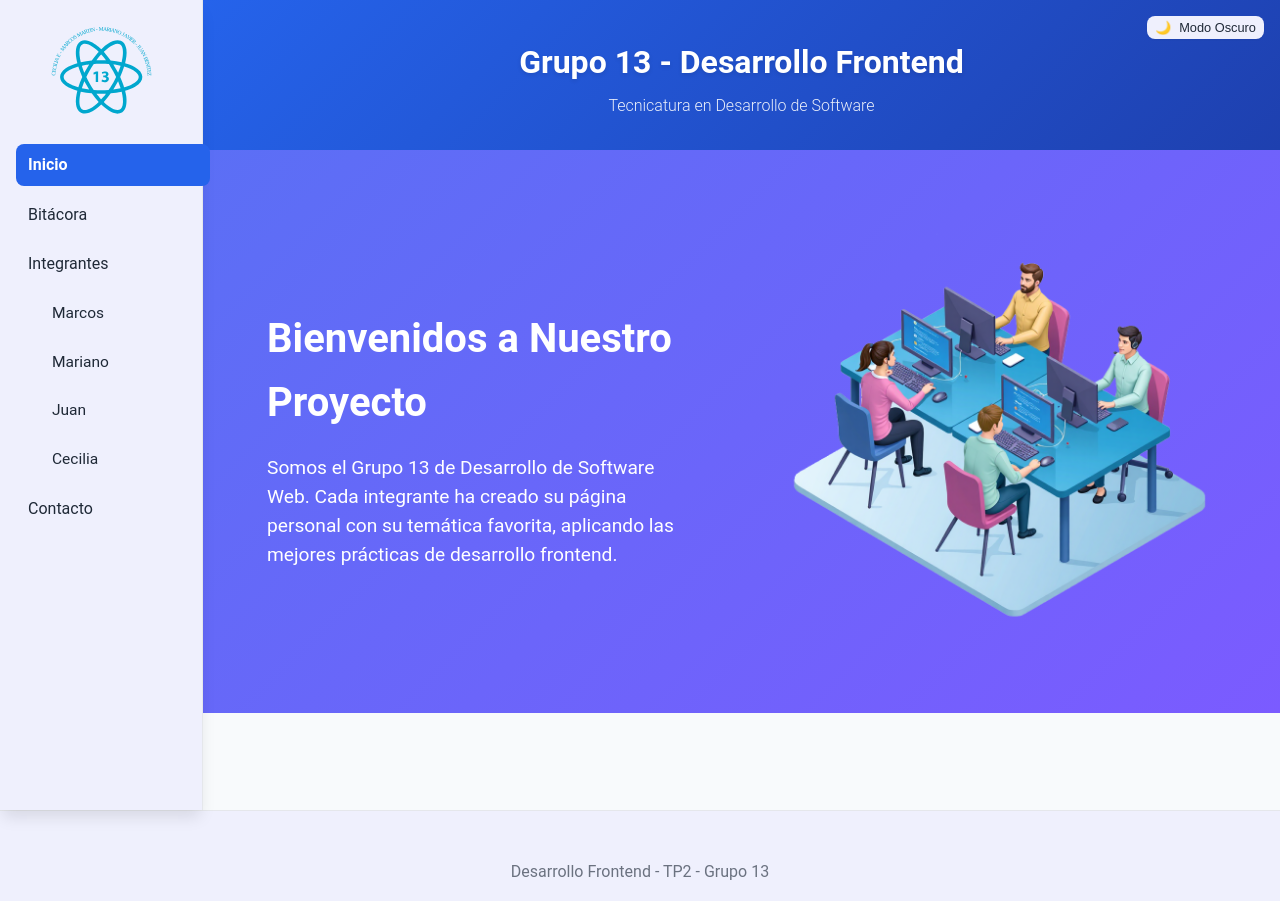
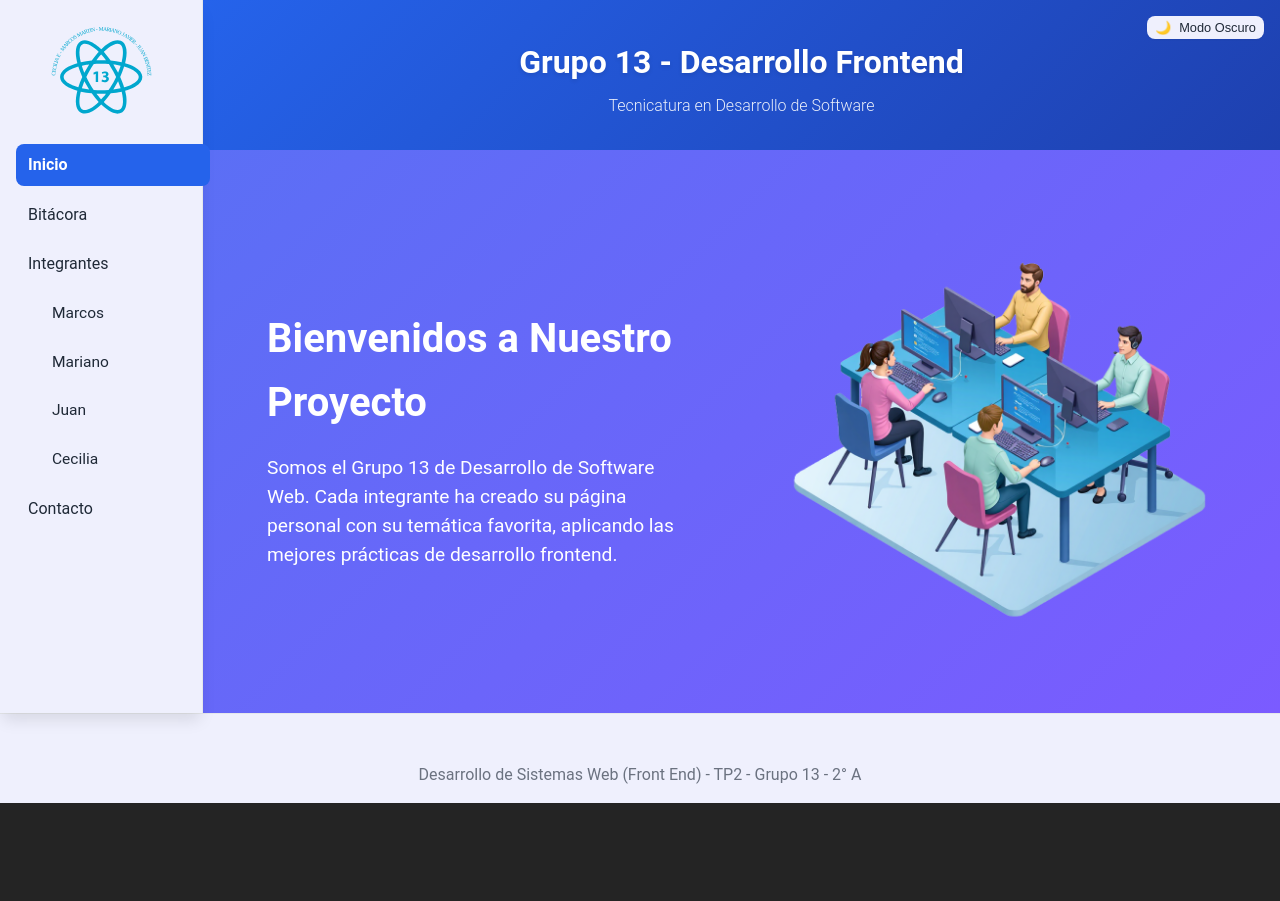
Before and after one commit to lumineida/DSW-TP2-Grupo13, a React (Vite) app: page / in a window 1280 px wide. After the commit the page ends 800 px from the top, so only its background shows below. Built offline with nearby package versions, Linux system fonts and the light colour scheme.

Commit message:
Ajustes Secundarios

```diff
--- a/src/components/Footer.jsx
+++ b/src/components/Footer.jsx
@@ -3,7 +3,7 @@ export default function Footer() {
   return (
     <footer>
       <div className="footer-content">
-          <p>Desarrollo Frontend - TP2 - Grupo 13</p>
+          <p>Desarrollo de Sistemas Web (Front End) - TP2 - Grupo 13 - 2° A</p>
       </div>
     </footer>
   );
--- a/src/styles/styles.css
+++ b/src/styles/styles.css
@@ -362,7 +362,7 @@ footer {
    Inicio Container
    ----------------------- */
 .inicio-container {
-  min-height: calc(100vh - 140px); /* Ajusta según la altura de header y footer */
+  /*min-height: calc(100vh - 140px);*/ /* Ajusta según la altura de header y footer */
   display: flex;
   flex-direction: column;
 }
```
